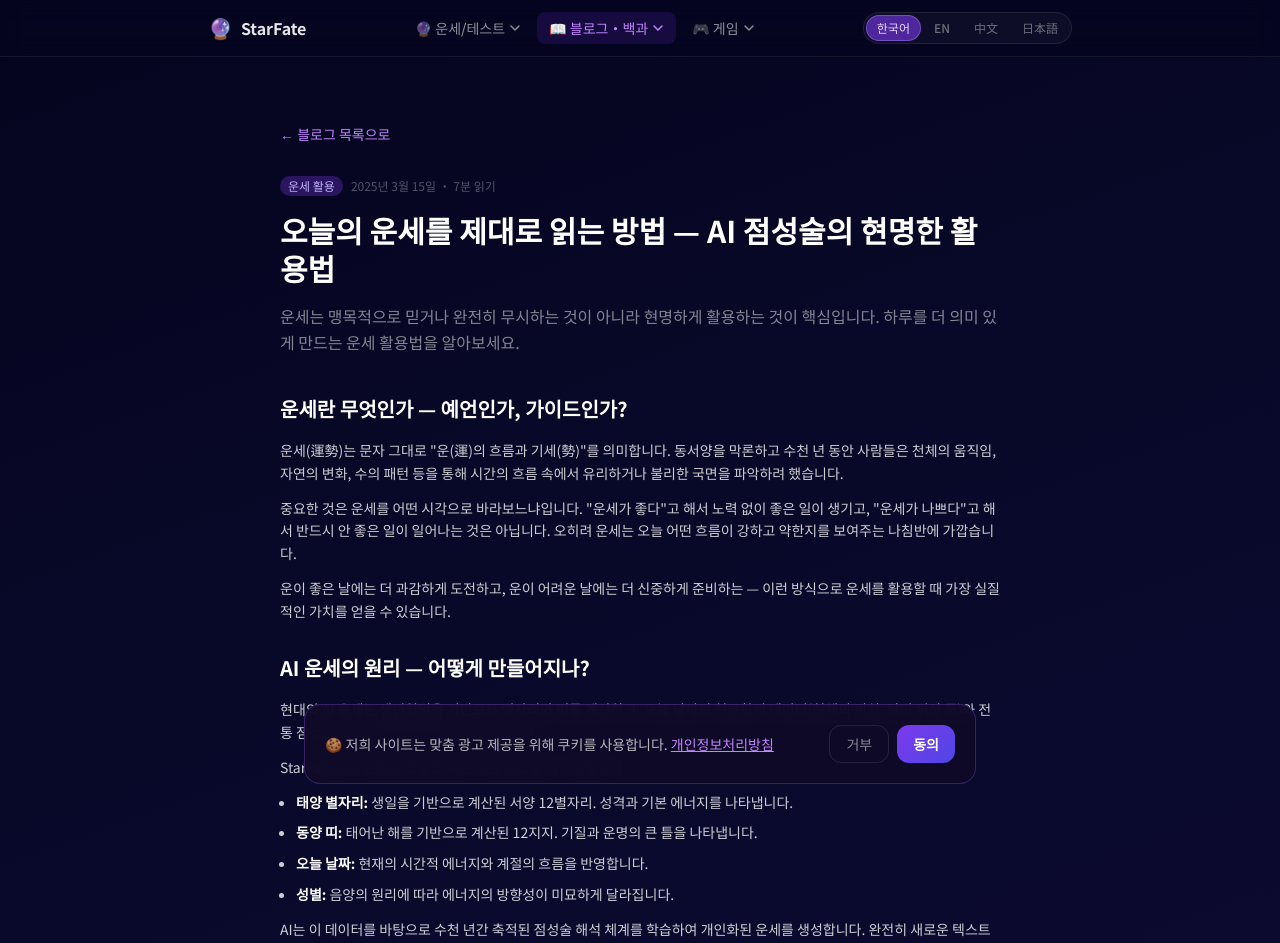
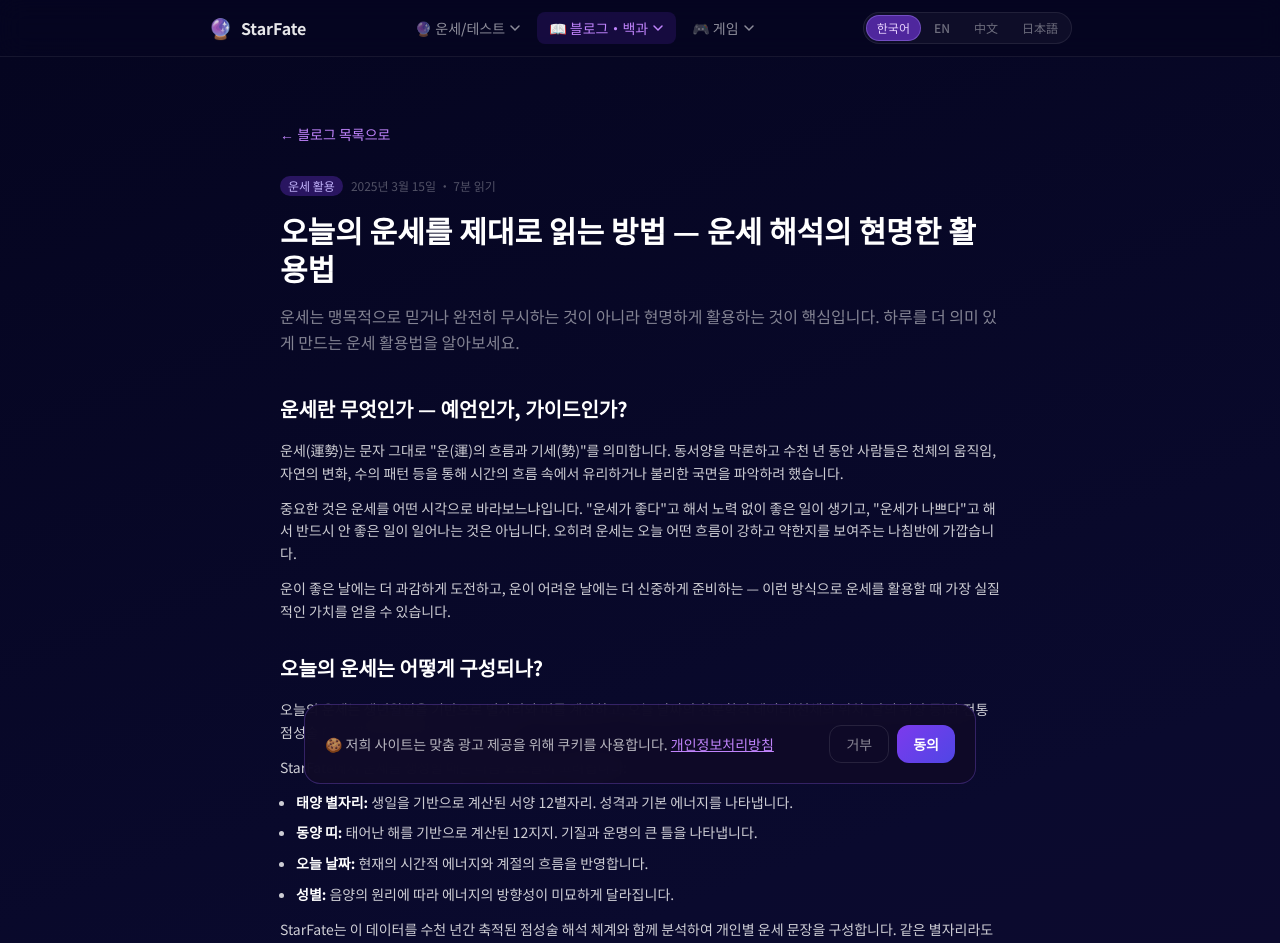
Before and after one commit to kinnet-zz/fortune-site, a Next.js app: page /blog/how-to-read-daily-fortune in a window 1280 px wide. Shown: the top 943 px of the page. Built offline with nearby package versions, Linux system fonts and the light colour scheme; a web font is replaced by a local one.

Commit message:
fix: remove AI wording from fortune guide

```diff
--- a/app/blog/chinese-vs-western-zodiac/page.tsx
+++ b/app/blog/chinese-vs-western-zodiac/page.tsx
@@ -208,7 +208,7 @@ export default function ChineseVsWesternPage() {
             </Link>
             <Link href="/blog/how-to-read-daily-fortune" className="p-4 rounded-xl text-sm transition-colors" style={{ background: 'rgba(255,255,255,0.03)', border: '1px solid rgba(255,255,255,0.08)' }}>
               <div className="text-white/70 font-medium">📅 오늘의 운세를 제대로 읽는 방법</div>
-              <div className="text-white/30 text-xs mt-1">AI 점성술의 활용법</div>
+              <div className="text-white/30 text-xs mt-1">운세 해석의 현명한 활용법</div>
             </Link>
           </div>
         </nav>
--- a/app/blog/how-to-read-daily-fortune/page.tsx
+++ b/app/blog/how-to-read-daily-fortune/page.tsx
@@ -2,11 +2,11 @@ import type { Metadata } from 'next';
 import Link from 'next/link';
 
 export const metadata: Metadata = {
-  title: '오늘의 운세를 제대로 읽는 방법 — AI 점성술의 현명한 활용법 | StarFate',
-  description: '매일 접하는 운세를 어떻게 해석하고 실생활에 적용할 수 있을까요? 운세의 원리와 건강한 활용법, AI 점성술을 가장 효과적으로 사용하는 방법을 알려드립니다.',
+  title: '오늘의 운세를 제대로 읽는 방법 — 운세 해석의 현명한 활용법 | StarFate',
+  description: '매일 접하는 운세를 어떻게 해석하고 실생활에 적용할 수 있을까요? 운세의 원리와 건강하고 효과적으로 활용하는 방법을 알려드립니다.',
   alternates: { canonical: '/blog/how-to-read-daily-fortune' },
   openGraph: {
-    title: '오늘의 운세를 제대로 읽는 방법 — AI 점성술 활용법',
+    title: '오늘의 운세를 제대로 읽는 방법 — 운세 해석의 현명한 활용법',
     description: '매일의 운세를 실생활에 효과적으로 활용하는 방법',
     type: 'article',
   },
@@ -33,7 +33,7 @@ export default function HowToReadFortunePage() {
             <span className="text-white/30 text-xs">2025년 3월 15일 · 7분 읽기</span>
           </div>
           <h1 className="text-3xl font-bold text-white mb-4 leading-tight">
-            오늘의 운세를 제대로 읽는 방법 — AI 점성술의 현명한 활용법
+            오늘의 운세를 제대로 읽는 방법 — 운세 해석의 현명한 활용법
           </h1>
           <p className="text-white/50 text-base leading-relaxed">
             운세는 맹목적으로 믿거나 완전히 무시하는 것이 아니라 현명하게 활용하는 것이 핵심입니다. 하루를 더 의미 있게 만드는 운세 활용법을 알아보세요.
@@ -56,9 +56,9 @@ export default function HowToReadFortunePage() {
           </section>
 
           <section>
-            <h2 className="text-xl font-bold text-white mb-4">AI 운세의 원리 — 어떻게 만들어지나?</h2>
+            <h2 className="text-xl font-bold text-white mb-4">오늘의 운세는 어떻게 구성되나?</h2>
             <p className="mb-3">
-              현대의 AI 운세는 생년월일을 기반으로 별자리와 띠를 계산하고, 오늘 날짜의 천문학적 데이터(천체의 위치, 달의 위상 등)와 전통 점성술 해석 체계를 결합하여 생성됩니다.
+              오늘의 운세는 생년월일을 기반으로 별자리와 띠를 계산하고, 오늘 날짜의 천문학적 데이터(천체의 위치, 달의 위상 등)와 전통 점성술 해석 체계를 결합하여 구성됩니다.
             </p>
             <p className="mb-3">
               StarFate에서 운세를 생성할 때는 다음 요소들이 고려됩니다:
@@ -70,7 +70,7 @@ export default function HowToReadFortunePage() {
               <li><strong className="text-white">성별:</strong> 음양의 원리에 따라 에너지의 방향성이 미묘하게 달라집니다.</li>
             </ul>
             <p>
-              AI는 이 데이터를 바탕으로 수천 년간 축적된 점성술 해석 체계를 학습하여 개인화된 운세를 생성합니다. 완전히 새로운 텍스트를 생성하기 때문에 같은 별자리라도 날마다 다른 내용이 나옵니다.
+              StarFate는 이 데이터를 수천 년간 축적된 점성술 해석 체계와 함께 분석하여 개인별 운세 문장을 구성합니다. 같은 별자리라도 날짜와 입력 정보에 따라 다른 내용이 제공됩니다.
             </p>
           </section>
 
@@ -155,7 +155,7 @@ export default function HowToReadFortunePage() {
           <section>
             <h2 className="text-xl font-bold text-white mb-4">운세 점수가 낮을 때 — 어떻게 대처할까?</h2>
             <p className="mb-3">
-              운세 점수가 낮은 날이라도 잘 대처하면 실제 영향을 최소화할 수 있습니다. StarFate의 AI 운세는 점수가 50 미만일 때 각 항목별 구체적인 대처법을 포함합니다. 이 내용을 꼼꼼히 읽고 적용해보세요.
+              운세 점수가 낮은 날이라도 잘 대처하면 실제 영향을 최소화할 수 있습니다. StarFate의 오늘의 운세는 점수가 50 미만일 때 각 항목별 구체적인 대처법을 포함합니다. 이 내용을 꼼꼼히 읽고 적용해보세요.
             </p>
             <div className="rounded-2xl p-5" style={{ background: 'rgba(124,58,237,0.1)', border: '1px solid rgba(124,58,237,0.2)' }}>
               <h3 className="text-white font-semibold mb-3">낮은 운세 점수 날의 실전 대처법</h3>
--- a/app/blog/page.tsx
+++ b/app/blog/page.tsx
@@ -43,7 +43,7 @@ const ARTICLES = [
   },
   {
     slug: 'how-to-read-daily-fortune',
-    title: '오늘의 운세를 제대로 읽는 방법 — AI 점성술의 활용법',
+    title: '오늘의 운세를 제대로 읽는 방법 — 운세 해석의 현명한 활용법',
     description: '매일 접하는 운세를 어떻게 해석하고 실생활에 적용할 수 있을까요? 운세의 과학적 원리와 건강한 활용법을 알려드립니다.',
     date: '2025년 3월 15일',
     readTime: '7분',
```
